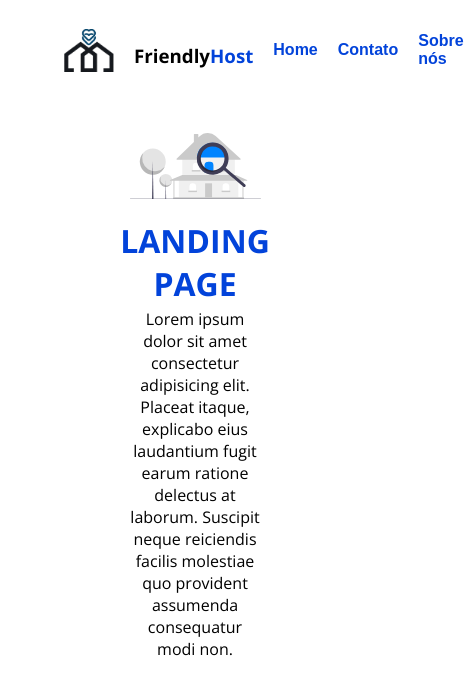
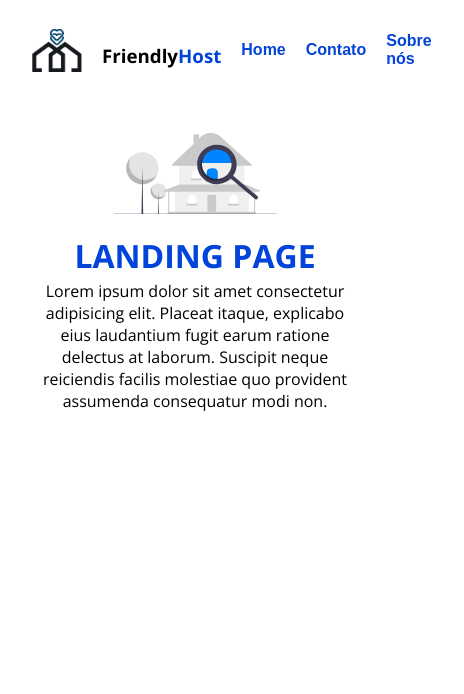
Before and after one commit to icaropereira404/friendlyhost-front, a React (Vite) app: page / in a window 390 px wide. Shown: the top 694 px of the page, 464 px wide, since content can reach past the window. Built offline with nearby package versions, Linux system fonts and the light colour scheme.

Commit message:
responsividade

```diff
--- a/src/components/home/style.css
+++ b/src/components/home/style.css
@@ -51,6 +51,7 @@
         justify-content: center;
         align-items: center;
         text-align: center;
+        width: 100%;
     }
 
     .homepage .left h1{
--- a/src/index.css
+++ b/src/index.css
@@ -13,3 +13,8 @@
 .container {
   padding: 0 4rem;
 }
+@media (max-width: 800px) {
+  .container {
+    padding: 0 2rem;
+  }
+}
```
